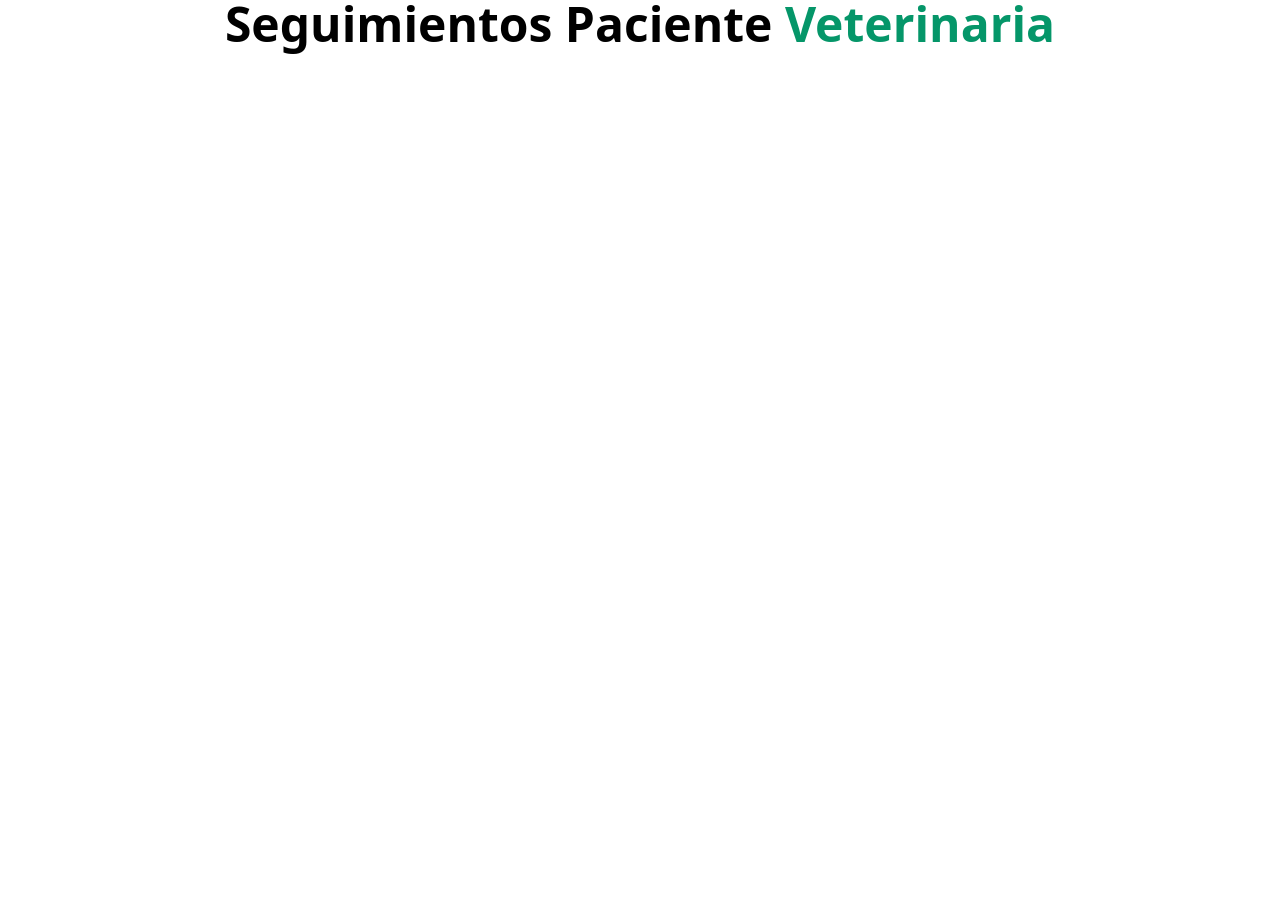
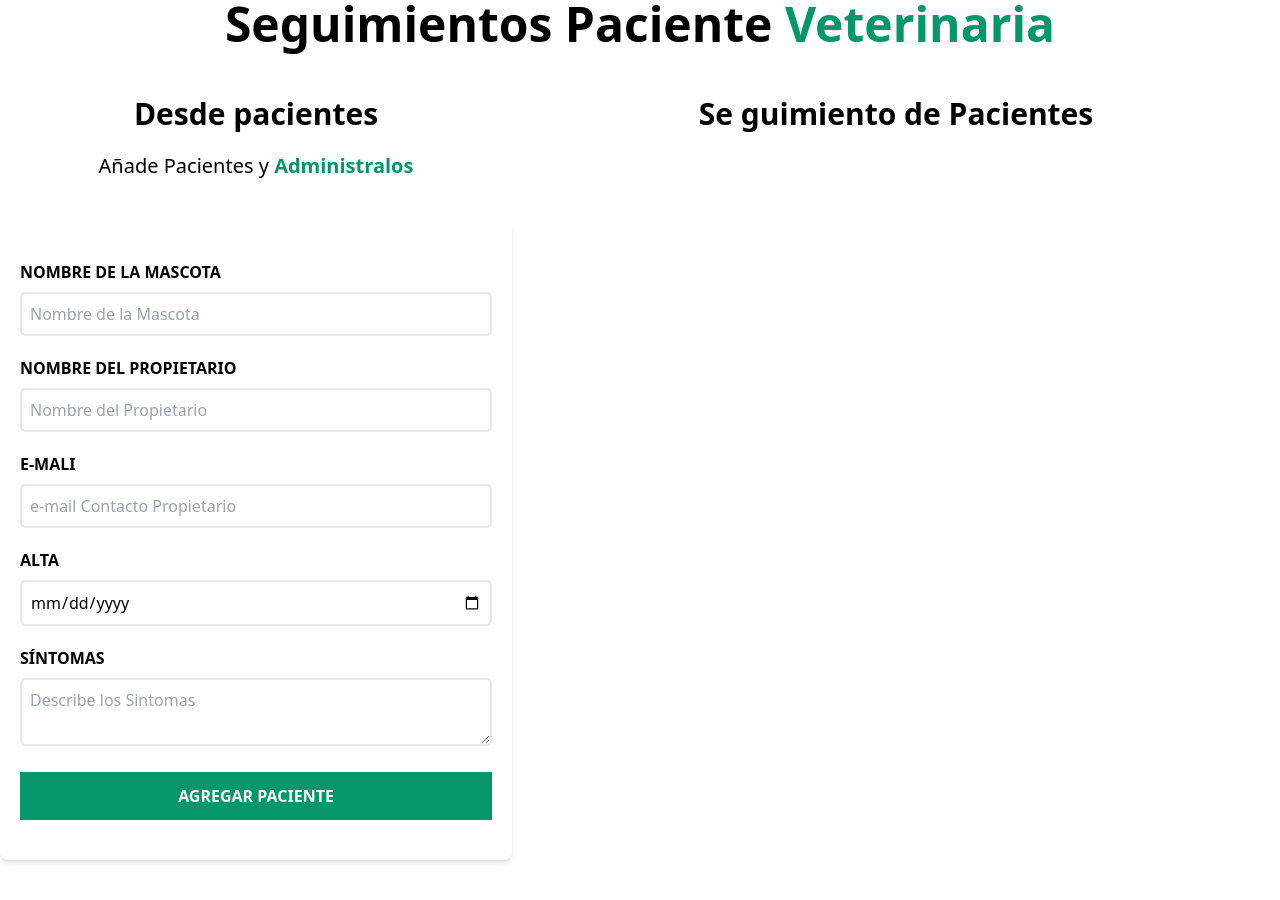
Before and after one commit to Wstov/AdministradorPacientes, a React (Vite) app in the folder RegistroPacientes/: page / in a window 1280 px wide. Before the commit the page ends 800 px from the top, so only its background shows below. Built offline with nearby package versions, Linux system fonts and the light colour scheme.

Commit message:
Componente Formulario

```diff
--- a/RegistroPacientes/index.html
+++ b/RegistroPacientes/index.html
@@ -2,7 +2,7 @@
 <html lang="en">
   <head>
     <meta charset="UTF-8" />
-    <link rel="icon" type="image/svg+xml" href="/vite.svg" />
+    <!-- <link rel="icon" type="image/svg+xml" href="/vite.svg" /> -->
     <meta name="viewport" content="width=device-width, initial-scale=1.0" />
     <title>Vite + React</title>
   </head>
--- a/RegistroPacientes/src/App.jsx
+++ b/RegistroPacientes/src/App.jsx
@@ -1,4 +1,6 @@
 import Header from "./components/Header"
+import Formulario from "./components/Formulario"
+import ListadoPacientes from "./components/ListadoPacientes"
 
 
 function App() {
@@ -6,7 +8,11 @@ function App() {
 
   return (
     <>
-      <Header/>
+      <Header />
+      <div className="mt-12 md:flex">
+        <Formulario />
+        <ListadoPacientes />
+      </div>
 
     </>
   )
--- /dev/null
+++ b/RegistroPacientes/src/components/Formulario.jsx
@@ -0,0 +1,89 @@
+import { useState } from "react"
+
+const Formulario = () => {
+    const [nombre, setNombre] = useState('')
+    const [propietario, setPropietario] = useState('')
+    const [email, setEmail] = useState('')
+    const [fechas, setFechas] = useState('')
+    const [sintomas, seSintomas] = useState('')
+
+    return (
+        <div className="md:w-1/2 lg:w-2/5">
+            <h2 className='font-black text-3xl text-center'>Desde pacientes</h2>
+            <p className="text-xl mt-5 mb-10 text-center">
+                Añade Pacientes y {''}
+                <span className="text-emerald-600 font-bold ">Administralos</span>
+            </p>
+
+            <form action="" className="bg-white shadow-md  rounded-lg py-10 px-5 mb-10">
+
+                <div className="mb-5">
+                    <label className="block text-gray uppercase font-bold" htmlFor="nombre"
+                    >Nombre de la Mascota</label>
+                    <input
+                        id="nombre"
+                        type="text"
+                        placeholder="Nombre de la Mascota"
+                        className="border-2 w-full p-2 mt-2 placeholder-gray-400 rounded-md"
+                    />
+                </div>
+
+                <div className="mb-5">
+                    <label className="block text-gray uppercase font-bold" htmlFor="propietario"
+                    >Nombre del Propietario</label>
+                    <input
+                        id="propietario"
+                        type="text"
+                        placeholder="Nombre del Propietario"
+                        className="border-2 w-full p-2 mt-2 placeholder-gray-400 rounded-md"
+                    />
+                </div>
+
+                <div className="mb-5">
+                    <label className="block text-gray uppercase font-bold" htmlFor="email"
+                    >e-mali</label>
+                    <input
+                        id="email"
+                        type="email"
+                        placeholder="e-mail Contacto Propietario"
+                        className="border-2 w-full p-2 mt-2 placeholder-gray-400 rounded-md"
+                    />
+                </div>
+
+                <div className="mb-5">
+                    <label className="block text-gray uppercase font-bold" htmlFor="alta"
+                    >Alta</label>
+                    <input
+                        id="alta"
+                        type="date"
+                        className="border-2 w-full p-2 mt-2 placeholder-gray-400 rounded-md"
+                    />
+                </div>
+
+                <div className="mb-5">
+                    <label className="block text-gray uppercase font-bold" htmlFor="sintomas"
+                    >Síntomas</label>
+                    <textarea
+                        name=""
+                        id="sintomas"
+                        className="border-2 w-full p-2 mt-2 placeholder-gray-400 rounded-md"
+                        placeholder="Describe los Sintomas"
+                    ></textarea>
+
+                </div>
+
+                <input
+                    type="submit"
+                    className="bg-emerald-600 w-full p-3 text-white uppercase font-bold
+                         hover:bg-emerald-400 cursor-pointer transition-all"
+                    value="Agregar Paciente"
+                />
+
+
+
+            </form>
+        </div>
+    )
+}
+
+export default Formulario
--- /dev/null
+++ b/RegistroPacientes/src/components/ListadoPacientes.jsx
@@ -0,0 +1,13 @@
+import React from 'react'
+
+const ListadoPacientes = () => {
+    return (
+        <div className="w-1/2 lg:w-3/5">
+            <h2 className='font-black text-3xl text-center'>Se guimiento de Pacientes</h2>
+
+
+        </div>
+    )
+}
+
+export default ListadoPacientes
```
Also changed, not shown: RegistroPacientes/src/index.css (line endings or trailing spaces).
